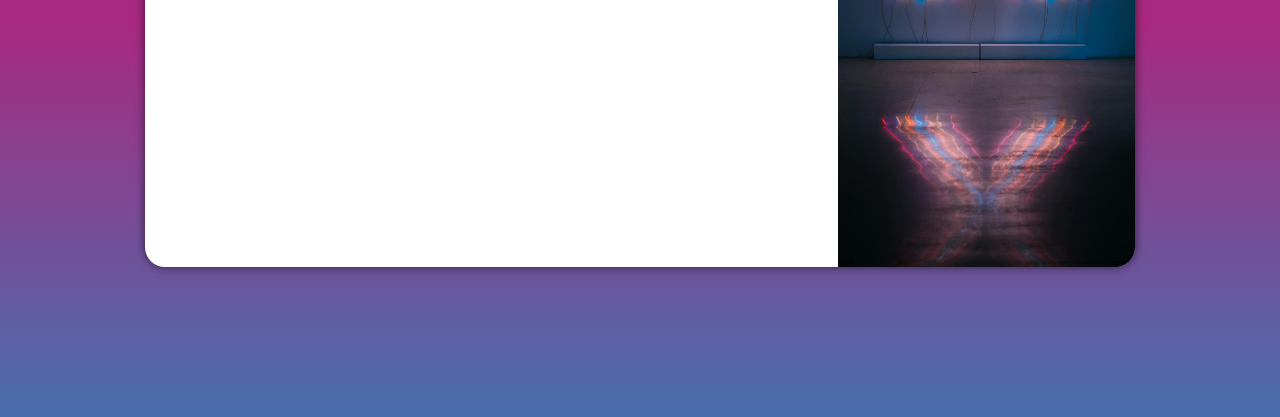
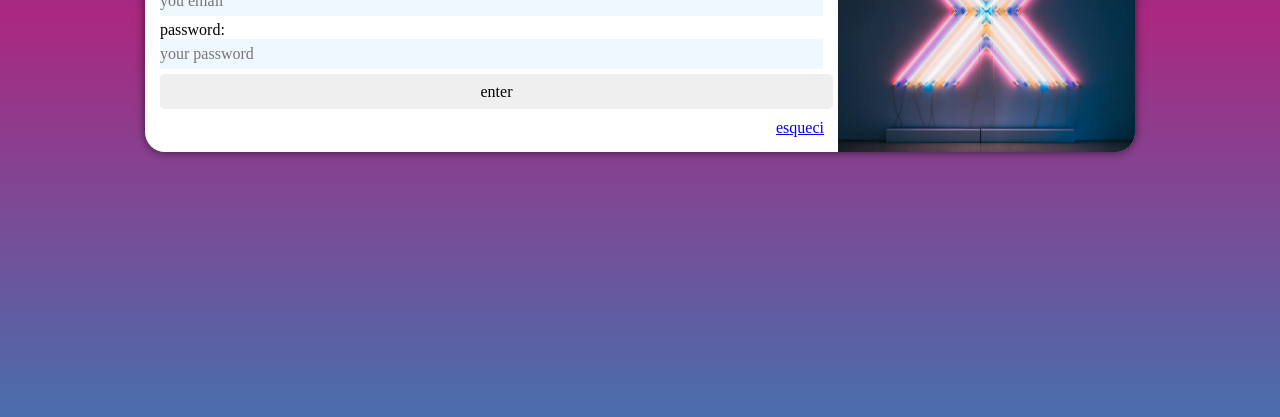
Before and after one commit to wenderson-bruno/project-login, a plain HTML site: page index.html in a window 1280 px wide. Shown: the part 383-800 px from the top of the page. Drawn offline with nearby package versions, Linux system fonts and the light colour scheme.

Commit message:
finalizado

```diff
--- a/esti/media.css
+++ b/esti/media.css
@@ -5,6 +5,7 @@
     }
     section#login{
         width: 90vw;
+        height: 250px;
     }
     section#login > div#images{
         float: left;
@@ -26,6 +27,7 @@
     }
     section#login{
         width: 990px;
+        height: 270px;
     }
     section#login > div#images{
         float: right;
--- a/esti/style.css
+++ b/esti/style.css
@@ -67,11 +67,21 @@ form > a.botom{
     display: block;
     text-align: right;
     font-size: 1em;
-    width: 100%;
-    height: 40px;
     margin: 4px;
     padding-top: 5px;
 }
 form > div.camp{
     margin: 5px ;
 }
+div.camp > input{
+    background-color: aliceblue;
+    font-size: 1em;
+    width: 100%;
+    height: 30px;
+    border: 0px;
+
+}
+div.camp > input:focus-within{
+    background-color: rgba(45, 76, 102, 0.247);
+    cursor: pointer;
+}
```
